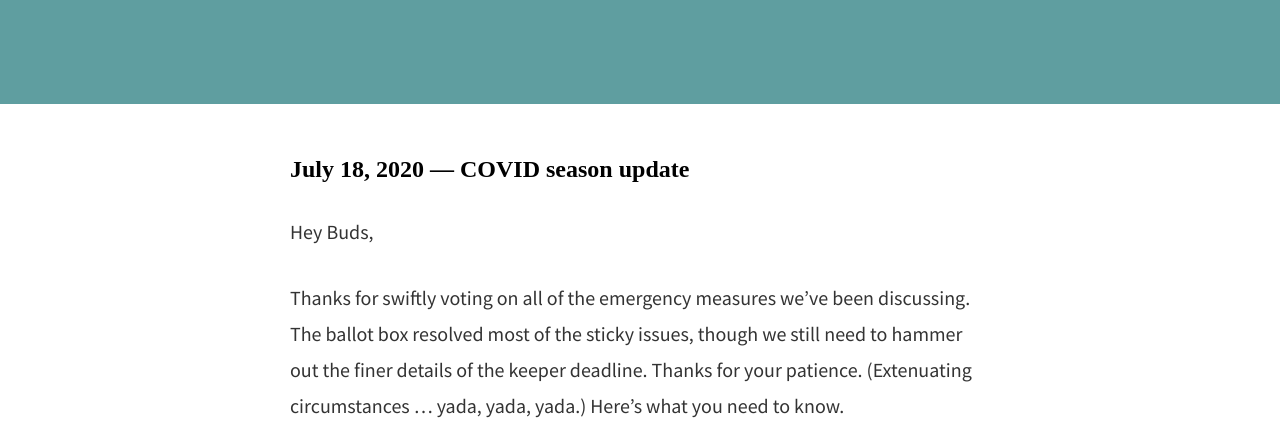
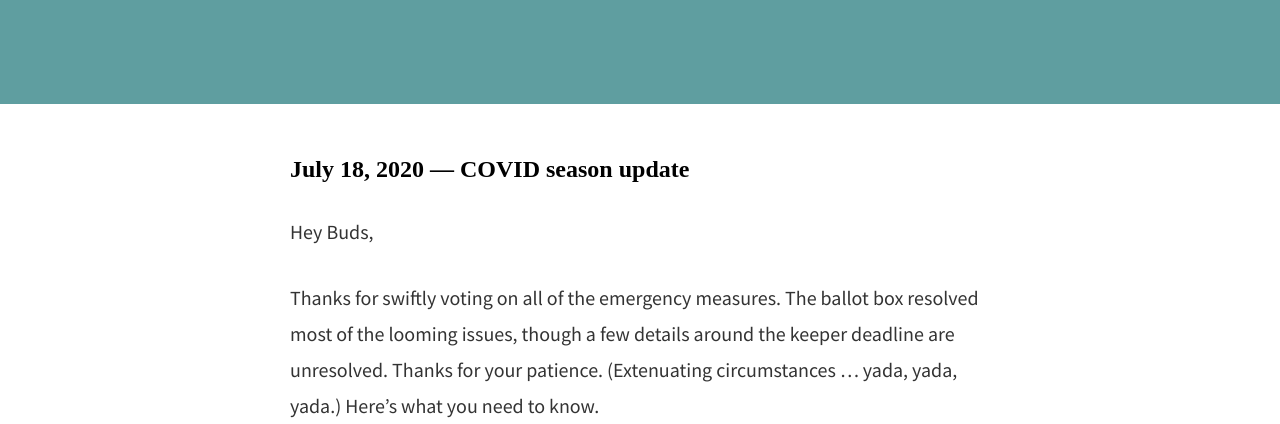
Before and after one commit to spencersilva/pfk2020, a plain HTML site: page index.html in a window 1280 px wide. Shown: the part 528-952 px from the top of the page. Drawn offline with Linux system fonts and the light colour scheme; a web font is replaced by a local one.

Commit message:
covid update 2

```diff
--- a/index.html
+++ b/index.html
@@ -19,7 +19,7 @@
 
 <p>Hey Buds, </p>
 
-<p>Thanks for swiftly voting on all of the emergency measures we’ve been discussing. The ballot box resolved most of the sticky issues, though we still need to hammer out the finer details of the keeper deadline. Thanks for your patience. (Extenuating circumstances … yada, yada, yada.) Here’s what you need to know. </p>
+<p>Thanks for swiftly voting on all of the emergency measures. The ballot box resolved most of the looming issues, though a few details around the keeper deadline are unresolved. Thanks for your patience. (Extenuating circumstances … yada, yada, yada.) Here’s what you need to know. </p>
 
 <p>I signed two executive orders: </p>
 
```
